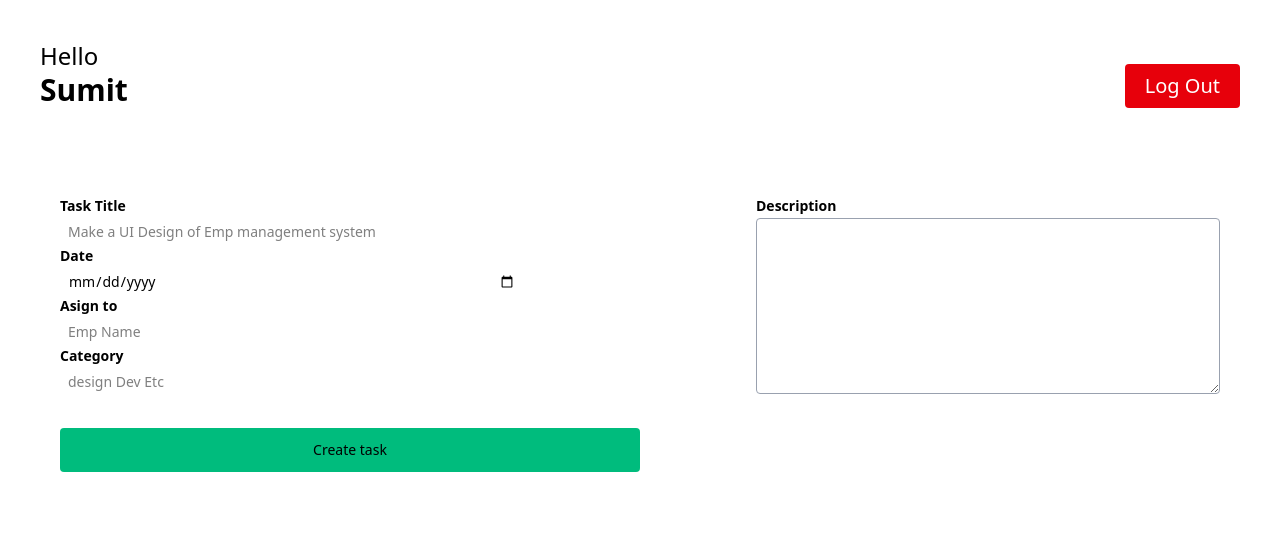
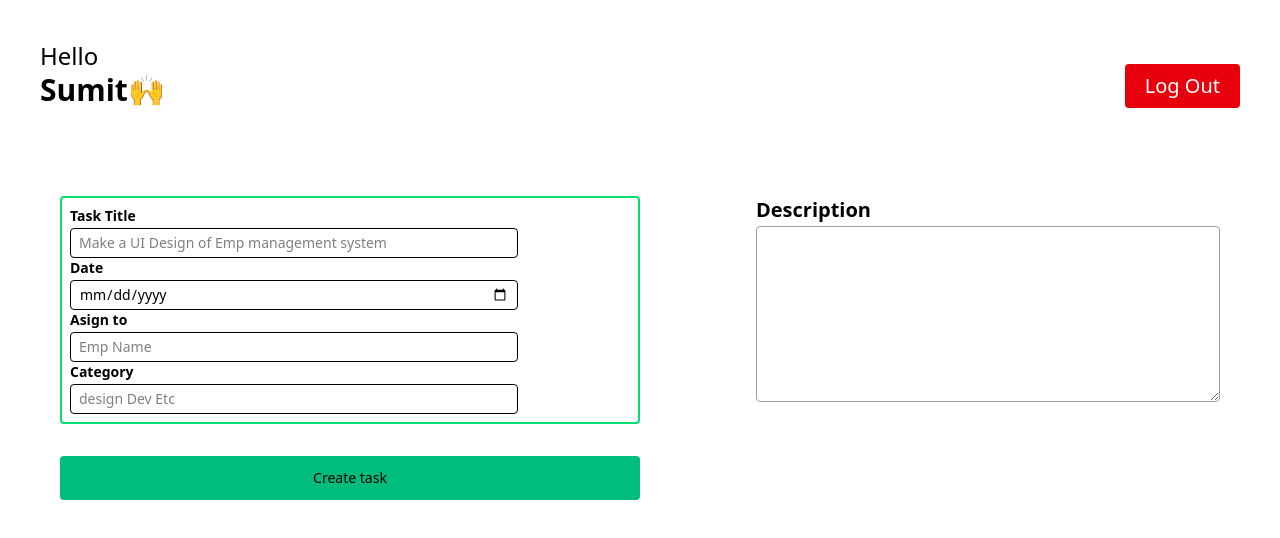
Before and after one commit to sumit007ind/Employee-mangement, a React app in the folder Emp-mangement/: page / in a window 1280 px wide. Shown: the top 538 px of the page. Built offline with nearby package versions, Linux system fonts and the light colour scheme; the HTML template or start-up script is replaced by a standard one.

Commit message:
new edits

```diff
--- a/Emp-mangement/src/Components/Auth/Dashboard/Admindashboard.jsx
+++ b/Emp-mangement/src/Components/Auth/Dashboard/Admindashboard.jsx
@@ -9,19 +9,19 @@ const Admindashboard = () => {
     <div className='p-5 mt-7 rounded '>
         <form  className='mt-10 flex w-full flex-wrap items-start   justify-between gap-4 '>
 
-            <div className='w-1/2'>
-                  <div><h3 className='text-sm text-black font-semibold  mb-0.5'>
+            <div className='w-1/2 border-green-400 border-[2px] rounded py-2 px-2'>
+                  <div><h3 className='text-sm  border-black text-black font-semibold  mb-0.5'>
                 Task Title
             </h3>
-            <input className='text-sm py-1 px-2 w-4/5 rounded outline-none bg-transparent' type="text" placeholder='Make a UI Design of Emp management system' /></div>
+            <input className='text-sm py-1 px-2 w-4/5 rounded border-[1px] outline-none bg-transparent' type="text" placeholder='Make a UI Design of Emp management system' /></div>
                 <div className=''> <h3 className='text-sm text-black font-semibold mb-0.5'>Date</h3>
-            <input className='text-sm py-1 px-2 w-4/5 rounded outline-none bg-transparent' type="date" /></div>
+            <input className='text-sm py-1 px-2 w-4/5 rounded outline-none bg-transparent border-[1px]' type="date" /></div>
            <div> <h3 className='text-sm text-black font-semibold  mb-0.5'>Asign to</h3>
-            <input className='text-sm py-1 px-2 w-4/5 rounded outline-none bg-transparent' type="text" placeholder='Emp Name' /></div>
+            <input className='text-sm py-1 px-2 border-[1px] w-4/5 rounded outline-none bg-transparent' type="text" placeholder='Emp Name' /></div>
            <div> <h3 className='text-sm text-black font-semibold  mb-0.5'>Category</h3>
-            <input className='text-sm py-1 px-2 w-4/5 rounded outline-none bg-transparent' type="text" placeholder='design Dev Etc' /></div></div>
+            <input className='text-sm py-1 px-2 w-4/5 border-[1px] rounded outline-none bg-transparent' type="text" placeholder='design Dev Etc' /></div></div>
 
-           <div className='w-2/5 flex flex-col items-start'> <h3 className='text-sm text-black font-semibold  mb-0.5'>Description</h3>
+           <div className='w-2/5 flex flex-col items-start'> <h3 className='text-sm text-black font-semibold text-xl mb-0.5'>Description</h3>
             <textarea className='w-full h-44 text-sm py-2 px-4 rounded outline-none bg-transparent border-[1px] border-gray-400' name="" id=""></textarea></div>
 
             <button className='w-1/2 bg-emerald-500 py-3 hover:bg-emerald-600 px-5 text-sm rounded mt-4 '>Create task</button>
--- a/Emp-mangement/src/Components/Otherrs/Header.jsx
+++ b/Emp-mangement/src/Components/Otherrs/Header.jsx
@@ -4,7 +4,7 @@ import React from 'react'
 const Header = () => {
   return (
     <div className='flex items-end justify-between '>
-      <h1 className='text-black text-2xl font-medium'>Hello <br /> <span className='text-3xl font-semibold'>Sumit</span></h1>
+      <h1 className='text-black text-2xl font-medium'>Hello <br /> <span className='text-3xl font-semibold'>Sumit🙌</span></h1>
       <button className='text-white text-xl bg-red-600 px-5 py-2 rounded-sm'>Log Out</button>
     </div>
   )
```
